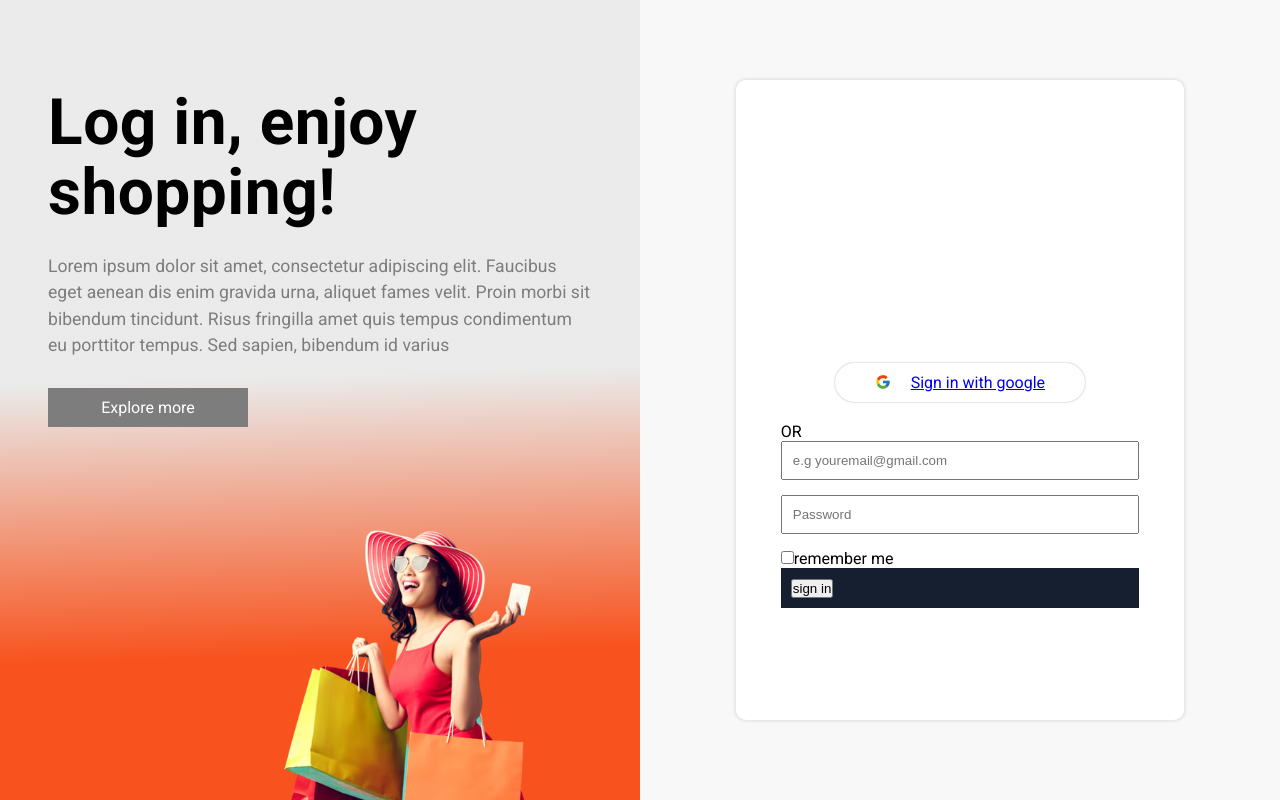
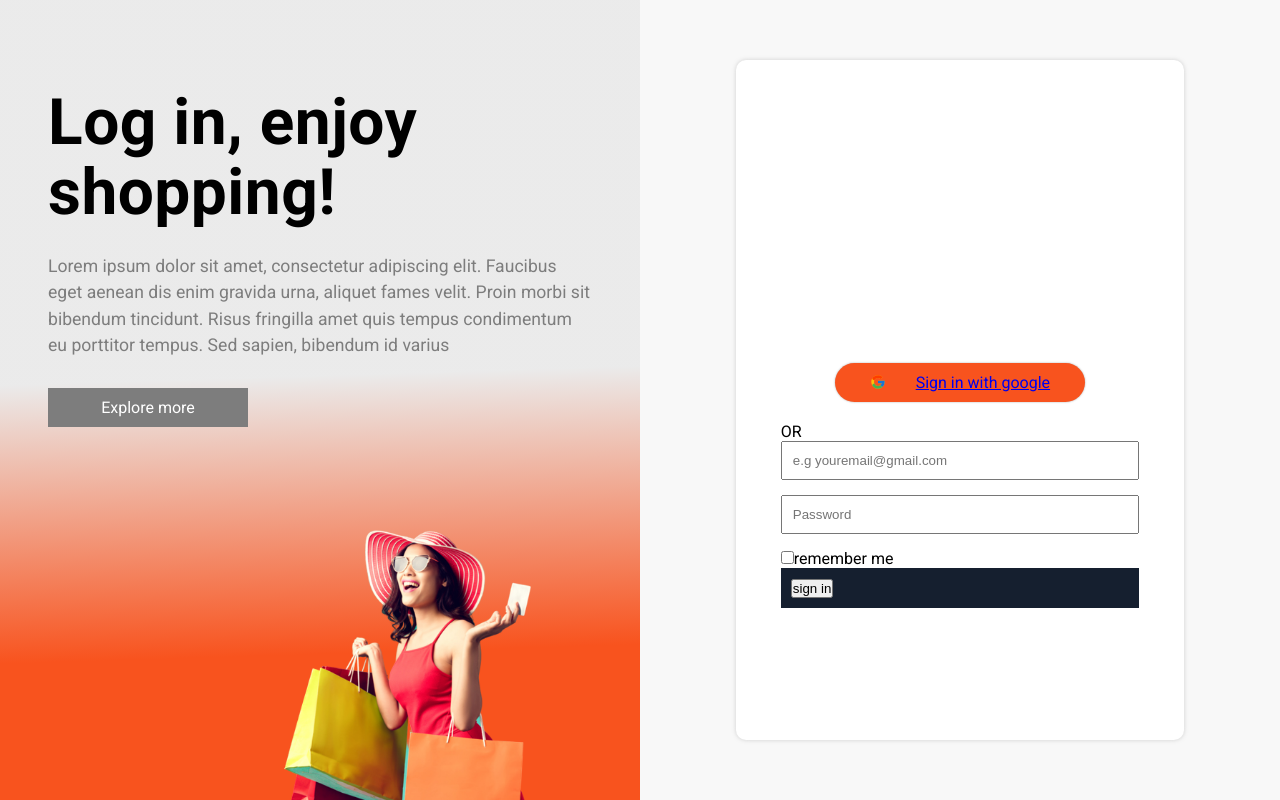
Before and after one commit to Almarex-Web-Dev/fullstack_ecommerce_project, a React (Vite) app in the folder frontend/: page /login in a window 1280 px wide. Built offline with nearby package versions, Linux system fonts and the light colour scheme.

Commit message:
updated styles in login.scss

```diff
--- a/frontend/src/pages/login/login.scss
+++ b/frontend/src/pages/login/login.scss
@@ -75,7 +75,7 @@
 
 .form__input-section {
   width: 70%;
-  height: 80vh;
+  height: 85vh;
   display: flex;
   justify-content: center;
   align-items: center;
@@ -110,12 +110,12 @@
 
 .sign_with_google {
   width: 250px;
-  padding: 10px 30px;
+  padding: 10px 20px;
   text-decoration: none;
   display: flex;
   align-items: center;
-  background: hwb(0 100% 0%);
-  color: #000;
+  background: #f8531e;
+  color: rgb(248, 248, 248);
   border-radius: 25px;
   margin: 0 auto 20px;
   justify-content: space-around;
```
